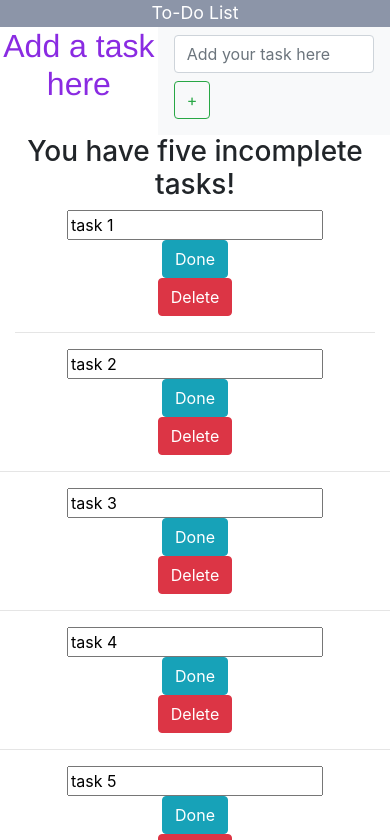
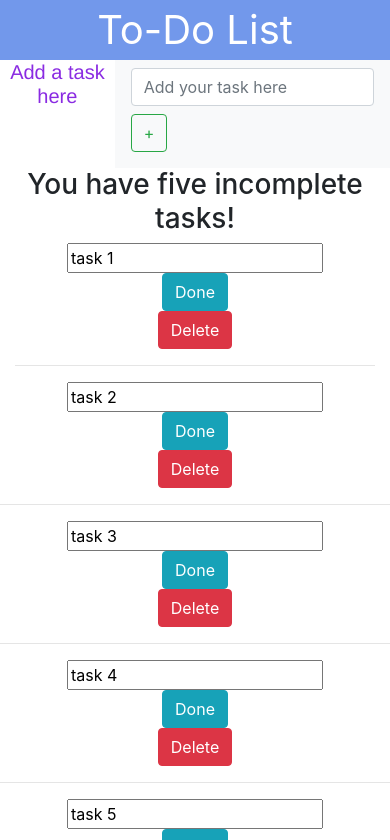
Before and after one commit to FatimaAbdimalik/todo-react-app, a React (Create React App) app: page / in a window 390 px wide. Shown: the top 840 px of the page. Built offline with nearby package versions, Linux system fonts and the light colour scheme.

Commit message:
small changes

```diff
--- a/src/App.css
+++ b/src/App.css
@@ -14,13 +14,13 @@
 } */
 
 .App-header {
-  background-color: #8c95a8;
+  background-color: #7298eb;
   /* min-height: 100vh; */
   display: flex;
   justify-content: space-evenly;
   /* align-items: center; */
   /* justify-content: center; */
-  font-size: calc(10px + 2vmin);
+  font-size: 40px;
   color: white;
 }
 
--- a/src/Header/Header.css
+++ b/src/Header/Header.css
@@ -1,5 +1,11 @@
 .text {
   color: blueviolet;
-  size: 5px;
+  font-size: 35px;
   font-family: "Franklin Gothic Medium", "Arial Narrow", Arial, sans-serif;
 }
+
+@media only screen and (max-width: 700px) {
+  .text {
+    font-size: 20px;
+  }
+}
```
